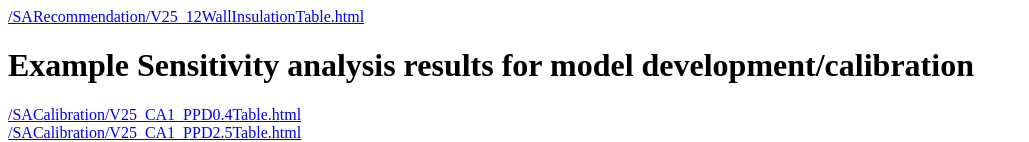
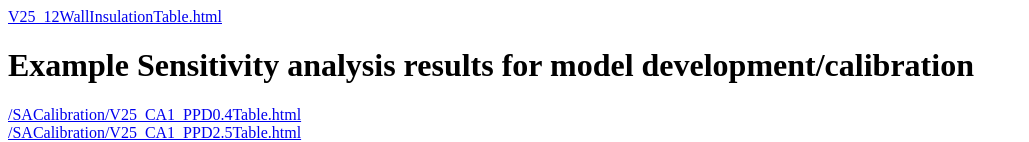
Before and after one commit to stephaniechin/stephaniechin.github.com, a plain HTML site: page CEE256/index.html in a window 1280 px wide. Shown: the top 142 px of the page, without its empty margins (0-1029 px from the left). Drawn offline with Linux system fonts and the light colour scheme.

Commit message:
edit typo in link

```diff
--- a/CEE256/index.html
+++ b/CEE256/index.html
@@ -13,7 +13,7 @@
     </head>
 
     <body>
-    <a href="SARecommendation/V25_12WallInsulationTable.html">/SARecommendation/V25_12WallInsulationTable.html</a>
+    <a href="V25_12WallInsulationTable.html">V25_12WallInsulationTable.html</a>
      <br>
 
     <h1>Example Sensitivity analysis results for model development/calibration</h1>
```
